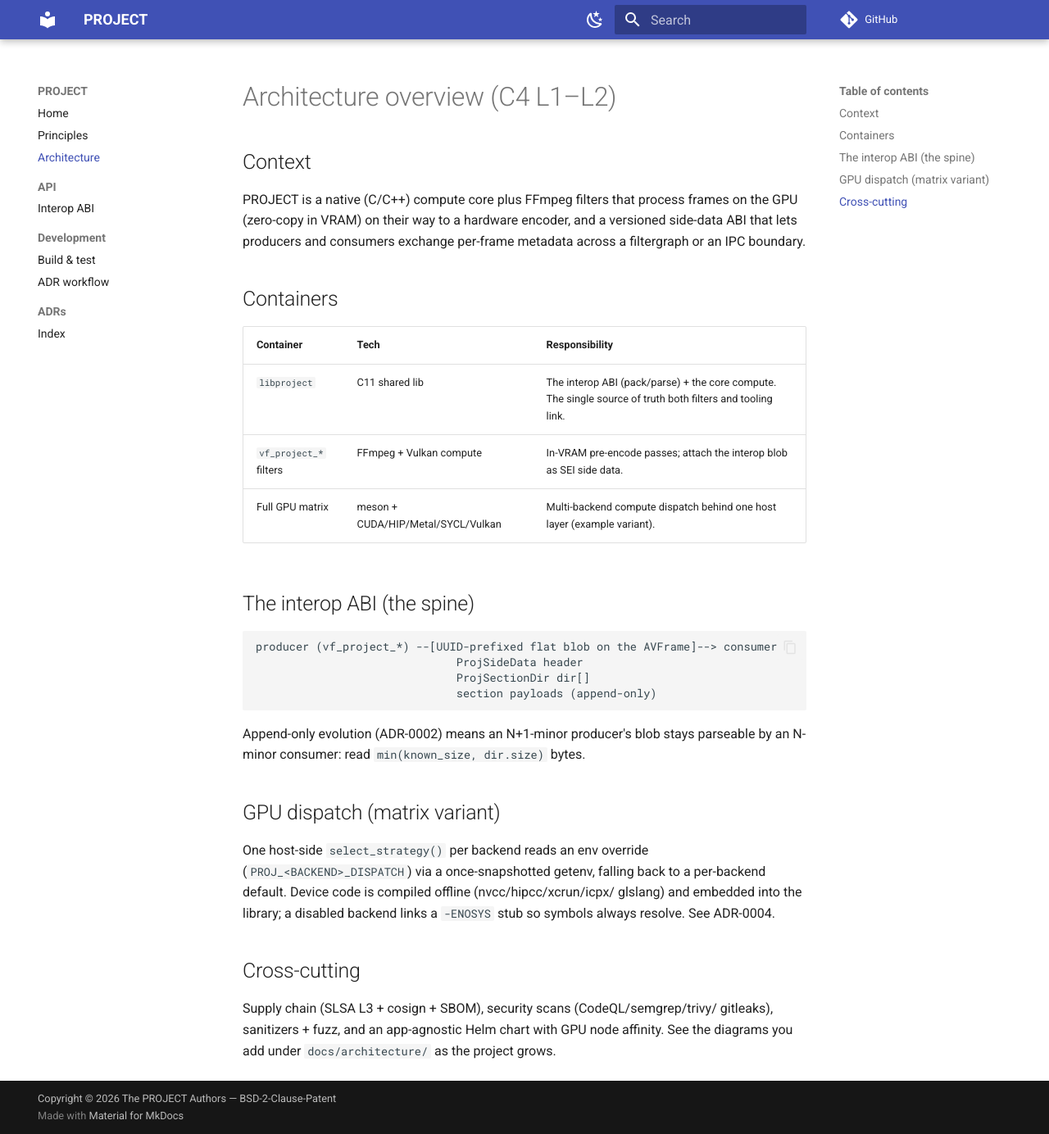
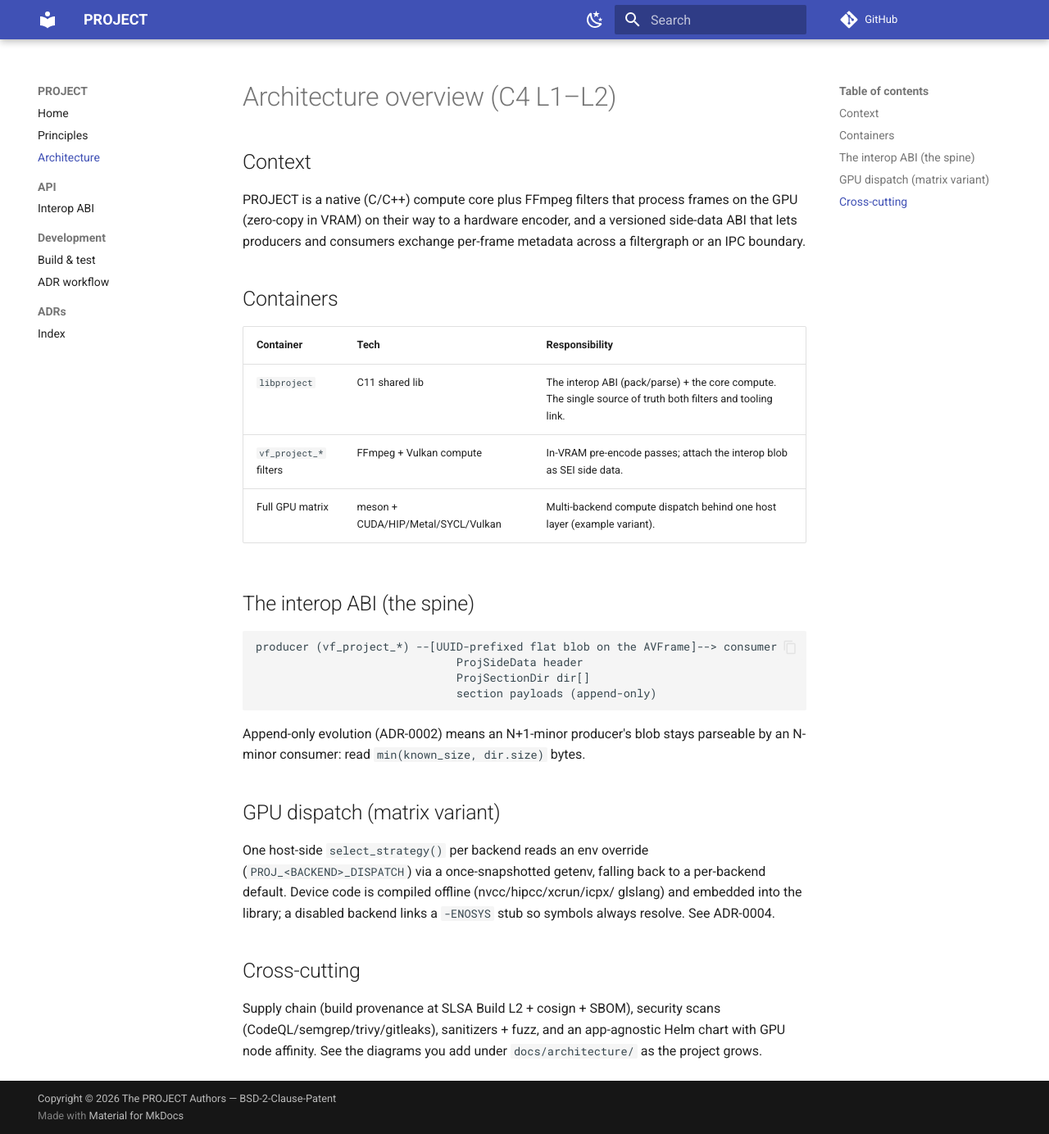
Before and after one commit to golusoris/template-native-gpu, an MkDocs documentation site: the page built from docs/architecture/overview.md, in a window 1280 px wide and 1384 px high. Shown: the whole window at 82% size. Built offline with MkDocs 1.6.1 and Material for MkDocs 9.7.7, drawn with Linux system fonts in a browser that asks for light colours; comment, search, counter and statistics services are not loaded.

Commit message:
ci: attest build provenance with the commit-pinned action (#2)
The release workflow called the SLSA generator as a reusable workflow by
tag. The repository requires every action and reusable workflow on a
full commit, and the pin check refused that line.

The build job now attests its artifacts with
actions/attest-build-provenance, pinned by commit. The separate
provenance job and the hash output that fed it are removed.

GitHub documents an artifact attestation as SLSA v1.0 Build Level 2.
The docs named Level 3; they now name Level 2 and show how to verify
the attestation with `gh attestation verify`.

Signed-off-by: lusoris <lusoris@pm.me>

```diff
--- a/docs/architecture/overview.md
+++ b/docs/architecture/overview.md
@@ -38,7 +38,7 @@
 
 ## Cross-cutting
 
-Supply chain (SLSA L3 + cosign + SBOM), security scans (CodeQL/semgrep/trivy/
-gitleaks), sanitizers + fuzz, and an app-agnostic Helm chart with GPU node
-affinity. See the diagrams you add under `docs/architecture/` as the project
-grows.
+Supply chain (build provenance at SLSA Build L2 + cosign + SBOM), security scans
+(CodeQL/semgrep/trivy/gitleaks), sanitizers + fuzz, and an app-agnostic Helm
+chart with GPU node affinity. See the diagrams you add under
+`docs/architecture/` as the project grows.
```
Also changed, not shown: .claude/skills/cut-release/SKILL.md (+3 -1 lines), AGENTS.md (+1 -1 lines), README.md (+4 -3 lines), SECURITY.md (+8 -5 lines), changelog.d/changed/build-provenance-attestation.md (added, +1 -0 lines), docs/principles.md (+2 -2 lines), 2 other files.
